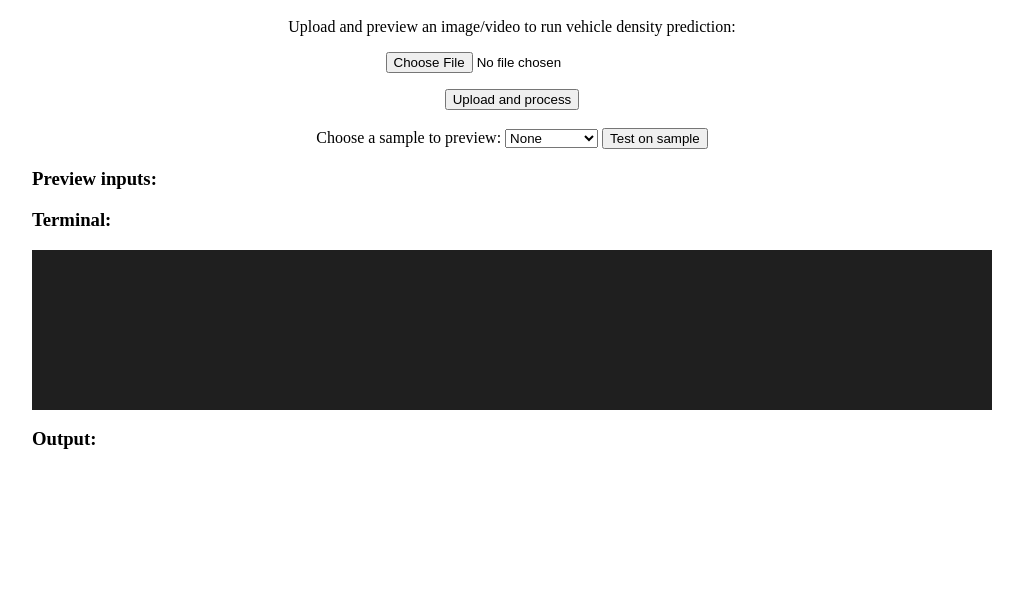
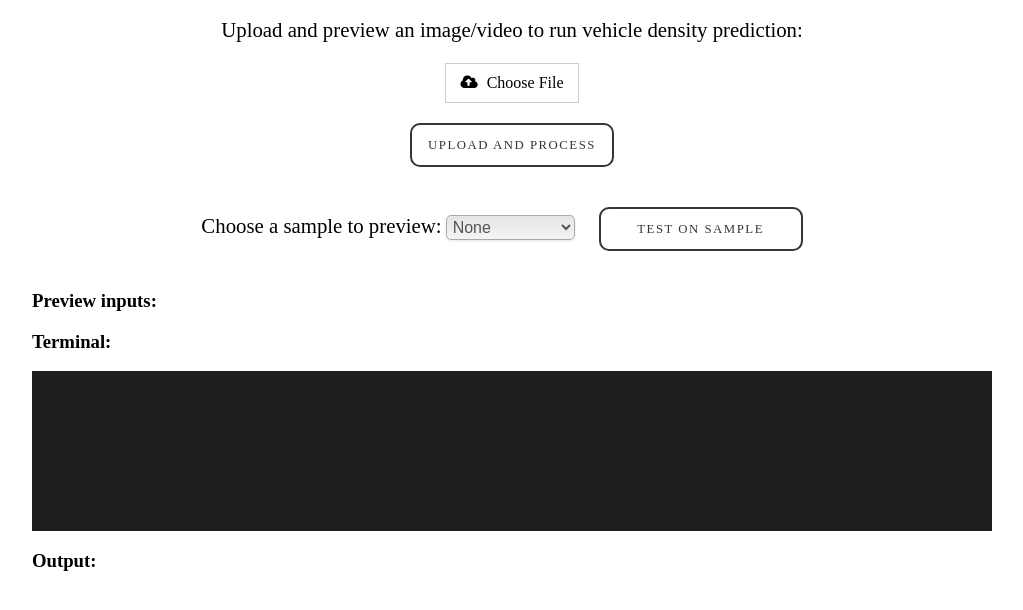
Before and after one commit to cspui/vehicle-density-estimation-for-traffic-prediction, a plain HTML site: page templates/index.html in a window 1280 px wide. Shown: the part 40-650 px from the top of the page, without its empty margins (128-1151 px from the left). Drawn offline with nearby package versions, Linux system fonts and the light colour scheme.

Commit message:
Add some more styling

```diff
--- a/templates/index.html
+++ b/templates/index.html
@@ -8,8 +8,13 @@
             margin: 0 auto;
         }
 
-        p {
+        h1 {
+            font-size: 2rem;
+        }
+
+        #text {
             text-align: center;
+            font-size: 1.3rem;
         }
 
         #submit_form {
@@ -52,7 +57,113 @@
             margin-left: auto;
             margin-right: auto;
         }
+
+        .button {
+            display: inline-flex;
+            height: 40px;
+            width: 200px;
+            border: 2px solid #363636;
+            margin: 20px 20px 20px 20px;
+            color: #363636;
+            text-transform: uppercase;
+            text-decoration: none;
+            font-size: .8em;
+            letter-spacing: 1.5px;
+            align-items: center;
+            justify-content: center;
+            overflow: hidden;
+            border-radius: 10px;
+        }
+
+        #button-3 {
+            position: relative;
+            overflow: hidden;
+            cursor: pointer;
+        }
+
+        #button-3 a {
+            position: relative;
+            transition: all .45s ease-Out;
+        }
+
+        #circle {
+            width: 0%;
+            height: 0%;
+            opacity: 0;
+            line-height: 40px;
+            border-radius: 50%;
+            background: #5a5a5a;
+            position: absolute;
+            transition: all .5s ease-Out;
+            top: 20px;
+            left: 70px;
+        }
+
+        #button-3:hover #circle {
+            width: 200%;
+            height: 500%;
+            opacity: 1;
+            top: -70px;
+            left: -70px;
+        }
+
+        #button-3:hover a {
+            color: white;
+        }
+
+        input[type="file"] {
+            display: none;
+        }
+
+        .custom-file-upload {
+            border: 1px solid #ccc;
+            display: inline-block;
+            padding: 10px 14px;
+            cursor: pointer;
+        }
+
+        #upload_btn {
+            padding-left: 5px;
+        }
+
+        select {
+            -webkit-appearance: button;
+            -moz-appearance: button;
+            -webkit-user-select: none;
+            -moz-user-select: none;
+            -webkit-padding-end: 20px;
+            -moz-padding-end: 20px;
+            -webkit-padding-start: 2px;
+            -moz-padding-start: 2px;
+            background-color: #ffffff9f;
+            /* Fallback color if gradients are not supported */
+            background-image: url(), -webkit-linear-gradient(top, #E5E5E5, #F4F4F4);
+            /* For Chrome and Safari */
+            background-image: url(), -moz-linear-gradient(top, #E5E5E5, #F4F4F4);
+            /* For old Firefox (3.6 to 15) */
+            background-image: url(), -ms-linear-gradient(top, #E5E5E5, #F4F4F4);
+            /* For pre-releases of Internet Explorer  10*/
+            background-image: url(), -o-linear-gradient(top, #E5E5E5, #F4F4F4);
+            /* For old Opera (11.1 to 12.0) */
+            background-image: url(), linear-gradient(to bottom, #E5E5E5, #F4F4F4);
+            /* Standard syntax; must be last */
+            background-position: center right;
+            background-repeat: no-repeat;
+            border: 1px solid #AAA;
+            border-radius: 5px;
+            box-shadow: 0px 1px 3px rgba(0, 0, 0, 0.1);
+            color: #555;
+            font-size: inherit;
+            margin: 0;
+            overflow: hidden;
+            padding-top: 2px;
+            padding-bottom: 2px;
+            text-overflow: ellipsis;
+            white-space: nowrap;
+        }
     </style>
+
+    <link rel="stylesheet" href="https://cdnjs.cloudflare.com/ajax/libs/font-awesome/4.7.0/css/font-awesome.min.css">
 
     <script src="https://code.jquery.com/jquery-3.3.1.min.js"
         integrity="sha256-FgpCb/KJQlLNfOu91ta32o/NMZxltwRo8QtmkMRdAu8=" crossorigin="anonymous"></script>
@@ -275,19 +386,29 @@
 <body>
     <h1>Vehicle density estimation for traffic prediction</h1>
 
-    <p>Upload and preview an image/video to run vehicle density prediction:</p>
+    <p id="text">Upload and preview an image/video to run vehicle density prediction:</p>
 
     <div id="submit_form">
-        <form>
+        <!-- <form >
             <input id="imageinput" type="file" name="file" onchange="readInput(this)" accept="video/*, image/*">
-        </form>
-        <input type="submit" value="Upload and process" onclick="submit();" />
+        </form> -->
+        <div>
+            <label class="custom-file-upload">
+                <input type="file" id="imageinput" onchange="readInput(this)" accept="video/*, image/*" />
+                <i class="fa fa-cloud-upload" aria-hidden="true"></i>
+                <span id="upload_btn">Choose File</span>
+            </label>
+        </div>
+
+        <div class="button" id="button-3" onclick="submit();">
+            <div id="circle"></div>
+            <a>Upload and process</a>
+        </div>
     </div>
 
-    <br />
 
     <div id="submit_form">
-        <label for="sample">Choose a sample to preview:</label>
+        <label for="sample" id="text">Choose a sample to preview:</label>
         <select name="samples" id="samples" onchange="preview_samples(this)">
             <option value="none">None</option>
             <optgroup label="Videos">
@@ -355,7 +476,11 @@
                 <option value="test51">Image 52</option>
             </optgroup>
         </select>
-        <input type="submit" value="Test on sample" onclick="submit_sample();" />
+
+        <div class="button" id="button-3" onclick="submit_sample();">
+            <div id="circle"></div>
+            <a>Test on sample</a>
+        </div>
     </div>
 
     <h3>Preview inputs: </h3>
```
